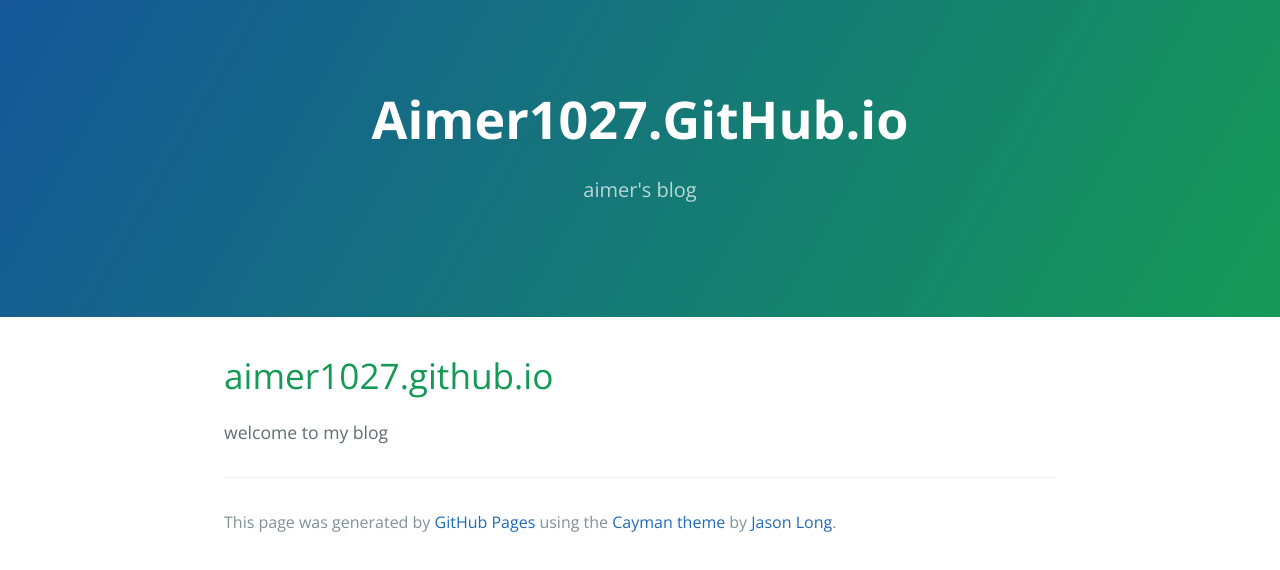
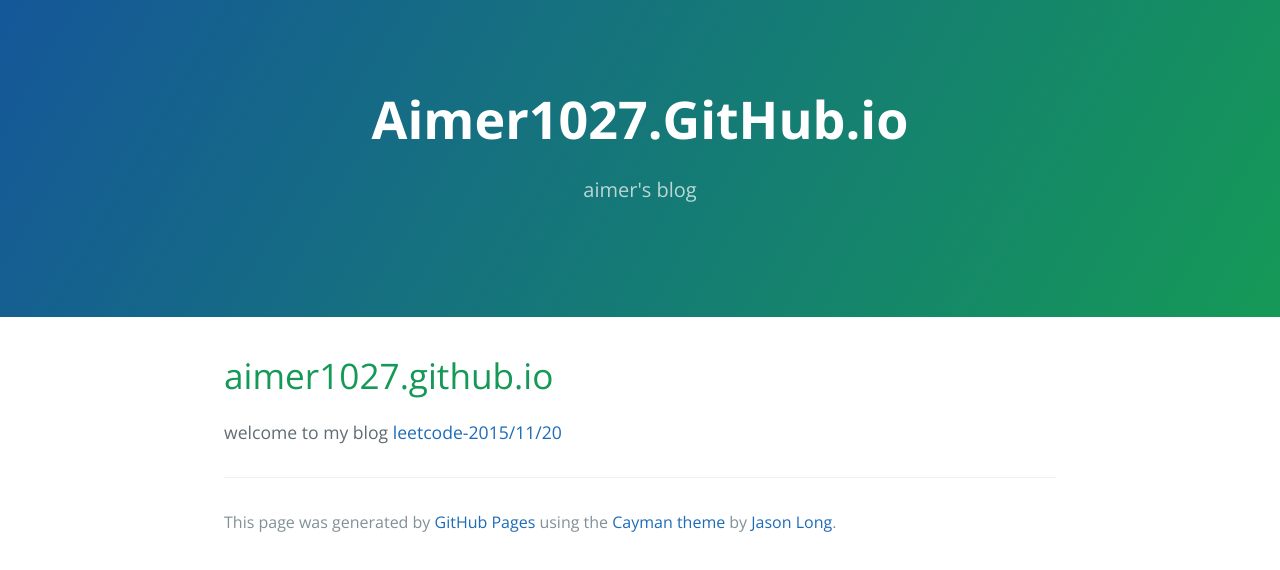
Before and after one commit to aimer1027/aimer1027.github.io, a plain HTML site: page index.html in a window 1280 px wide. Drawn offline with nearby package versions, Linux system fonts and the light colour scheme.

Commit message:
Replace master branch with page content via GitHub

```diff
--- a/index.html
+++ b/index.html
@@ -19,7 +19,8 @@
       <h1>
 <a id="aimer1027githubio" class="anchor" href="#aimer1027githubio" aria-hidden="true"><span class="octicon octicon-link"></span></a>aimer1027.github.io</h1>
 
-<p>welcome to my blog </p>
+<p>welcome to my blog
+<a href="https://github.com/aimer1027/aimer1027.github.io/tree/master/leetcodes">leetcode-2015/11/20</a></p>
 
       <footer class="site-footer">
 
--- a/params.json
+++ b/params.json
@@ -1 +1 @@
-{"name":"Aimer1027.GitHub.io","tagline":"aimer's blog","body":"# aimer1027.github.io\r\nwelcome to my blog \r\n","google":"","note":"Don't delete this file! It's used internally to help with page regeneration."}
+{"name":"Aimer1027.GitHub.io","tagline":"aimer's blog","body":"# aimer1027.github.io\r\nwelcome to my blog \r\n[leetcode-2015/11/20](https://github.com/aimer1027/aimer1027.github.io/tree/master/leetcodes)","google":"","note":"Don't delete this file! It's used internally to help with page regeneration."}
```
